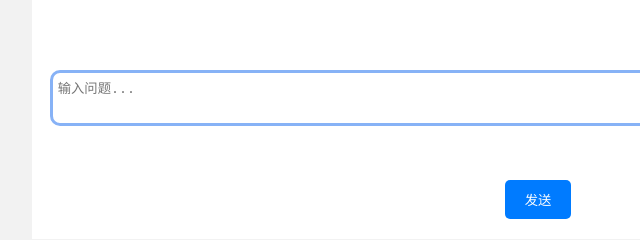
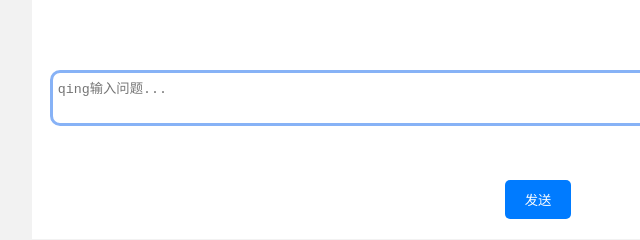
Before and after one commit to Li-yu-qi/yufeng, a plain HTML site: page Learner.html in a window 1280 px wide. Shown: the part 542-782 px from the top of the page, 102-742 px from the left. Drawn offline with Linux system fonts and the light colour scheme.

Commit message:
Update Learner.html

```diff
--- a/Learner.html
+++ b/Learner.html
@@ -62,7 +62,7 @@
         <dl id="thelist">
         </dl>
       </div>
-    <textarea id="input-text" placeholder="输入问题..."></textarea>
+    <textarea id="input-text" placeholder="qing输入问题..."></textarea>
     <button id="submit-button">发送</button>
     </div>
 
```
